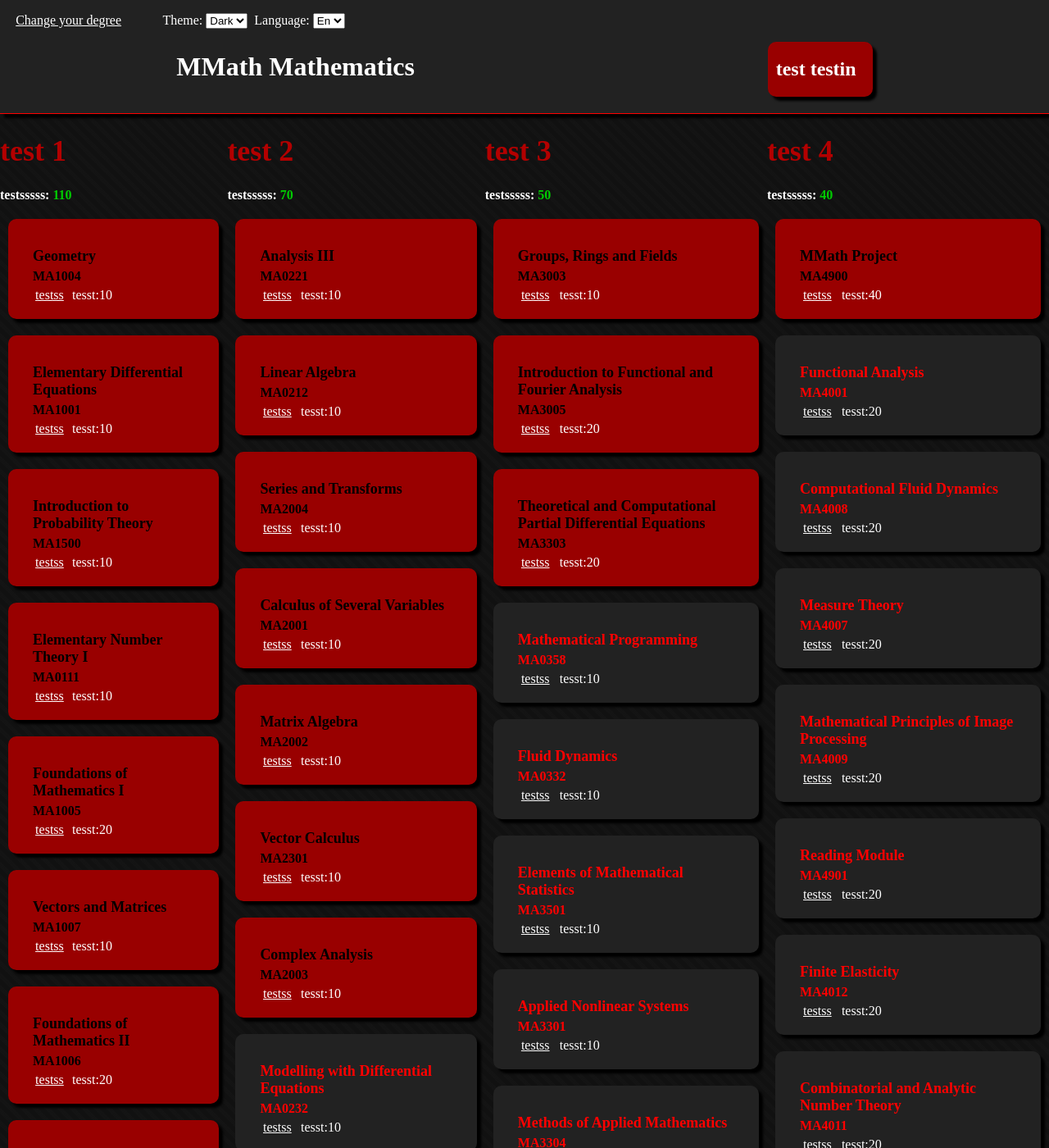
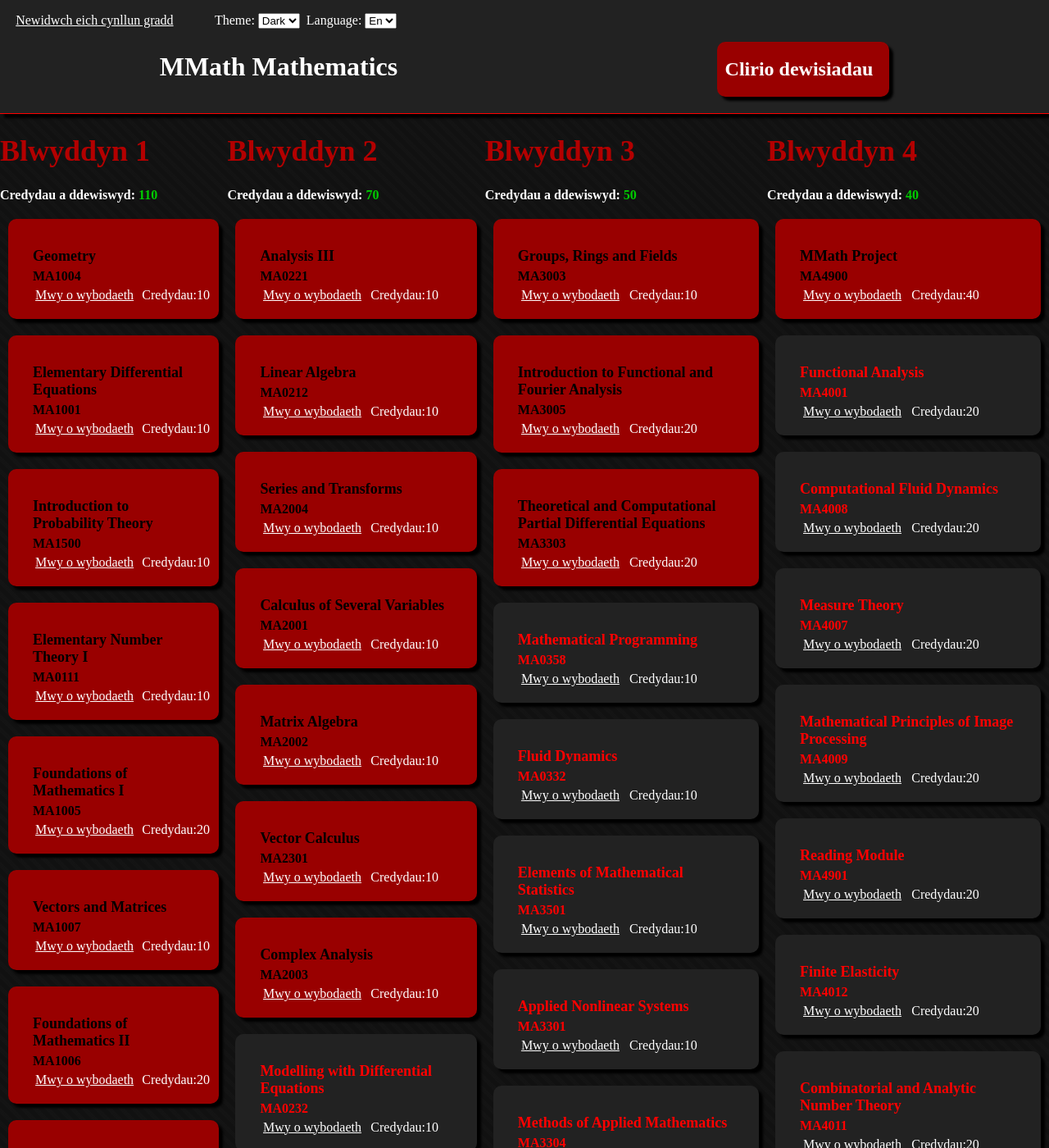
Before and after one commit to alcarney/ModulePlanner-1, a Jekyll site: the page built from cy/mmath.html, in a window 1280 px wide and 1400 px high. Shown: the whole window at 82% size. Built offline with Jekyll 4.4.1, drawn with Linux system fonts in a browser that asks for light colours; nearby versions of some CDN libraries; some of the changed text lies outside the part shown.

```diff
--- a/_data/language.yml
+++ b/_data/language.yml
@@ -7,17 +7,19 @@ en:
     requires: Requires
     more-info: More info
     select-deg: Please choose your degree scheme
+    change-deg: Change your degree scheme
     school-name: School of Mathematics
     credits-chosen: Credits chosen
 
 cy:
     name: Cy
-    year: test
+    year: Blwyddyn
     short: cy
-    clear: test testin
-    credits: tesst
-    requires: tests
-    more-info: testss
-    select-deg: testsss
-    school-name: testssss
-    credits-chosen: testsssss
+    clear:  Clirio dewisiadau
+    credits: Credydau
+    requires: modiwlau ofynnol
+    more-info: Mwy o wybodaeth
+    select-deg: Dewiswch eich cynllun gradd os gwelwch yn dda
+    change-deg: Newidwch eich cynllun gradd
+    school-name: Yr Ysgol Fathemateg
+    credits-chosen: Credydau a ddewiswyd
--- a/_includes/planner_header.html
+++ b/_includes/planner_header.html
@@ -3,7 +3,7 @@
 <header class="site-header">
     <div class="group">
 
-        <a class="site-title" href="{{ site.baseurl }}/">Change your degree</a>
+        <a class="site-title" href="{{ site.baseurl }}/{{lang.short}}/">{{lang.change-deg}}</a>
 
         <aside>
             <p>
--- a/_layouts/courselist.html
+++ b/_layouts/courselist.html
@@ -32,7 +32,7 @@ layout: default
     {% for course in site.data.courses %}
 
        <div class="course">
-          <a href="{{lang.short}}/{{course.short}}.html"><h2>{{course.name}}</h2></a>
+          <a href="{{course.short}}.html"><h2>{{course.name}}</h2></a>
        </div>
 
     {% endfor %}
--- /dev/null
+++ b/cy/index.html
@@ -0,0 +1,4 @@
+---
+layout: courselist
+lang: cy
+---
--- a/index.html
+++ b/en/index.html
@@ -1,3 +1,4 @@
 ---
 layout: courselist
+lang: en
 ---
```
